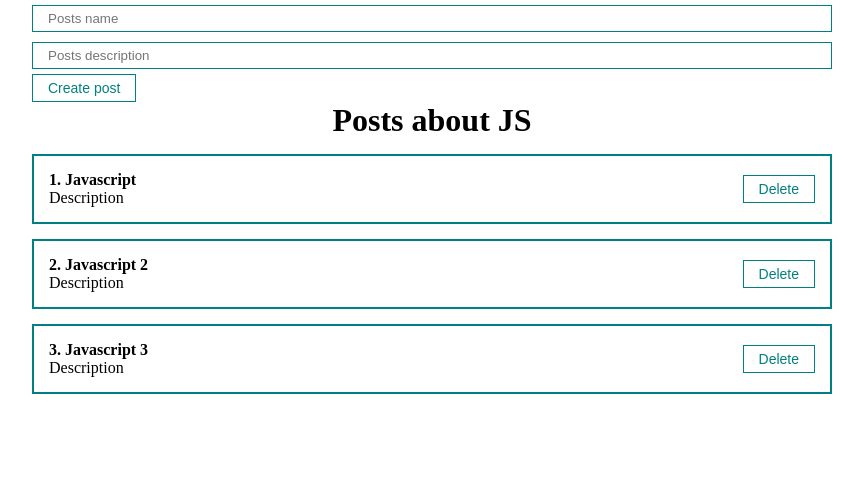
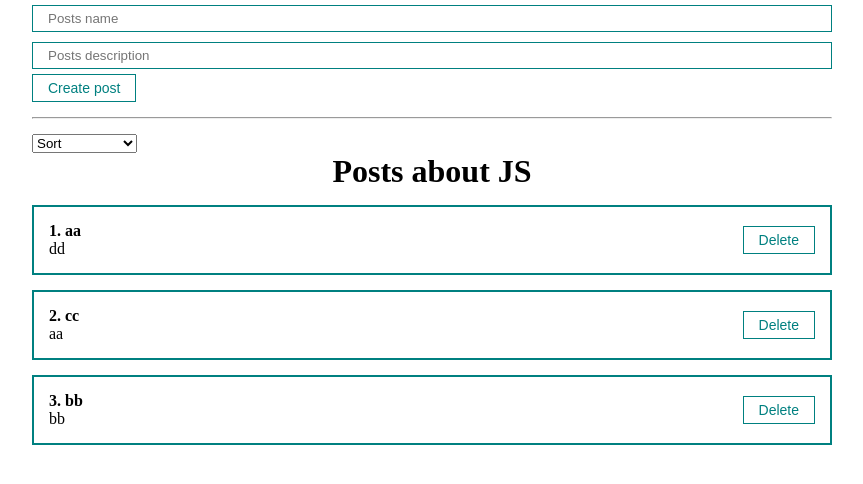
Before and after one commit to andreybakanovsky/React, a React (Create React App) app in the folder react-fund-course/: page / in a window 1280 px wide. Shown: the top 484 px of the page, without its empty margins (208-1071 px from the left). Built offline with nearby package versions, Linux system fonts and the light colour scheme.

Commit message:
3h course - add Sort

```diff
--- a/react-fund-course/src/App.js
+++ b/react-fund-course/src/App.js
@@ -6,14 +6,17 @@
 import PostList from './components/PostList';
 import MyButton from './components/UI/button/MyButton';
 import MyInput from './components/UI/input/MyInput';
+import MySelect from './components/UI/select/MySelect';
+
 import './styles/App.css';
 
 function App() {
   const [posts, setPosts] = useState([
-    { id: 1, title: 'Javascript', body: 'Description' },
-    { id: 2, title: 'Javascript 2', body: 'Description' },
-    { id: 3, title: 'Javascript 3', body: 'Description' },
+    { id: 1, title: 'aa', body: 'dd' },
+    { id: 2, title: 'cc', body: 'aa' },
+    { id: 3, title: 'bb', body: 'bb' },
   ])
+  const [selectedSort, setSelectedSort] = useState('');
 
   function createPost(newPost) {
     setPosts([...posts, newPost]);
@@ -23,16 +26,34 @@
     setPosts(posts.filter(p => p.id !== post.id));
   }
 
+  const sortPosts = (sort) => {
+    setSelectedSort(sort);
+    setPosts([...posts].sort((a, b) => a[sort].localeCompare(b[sort])));
+  }
+
   return (
     <div className="App">
       <PostForm create={createPost} />
+      <hr style={{ margin: '15px 0' }} />
+      {/* Сортировка */}
+      <div>
+        <MySelect
+          value={selectedSort}
+          onChange={sortPosts}
+          defaultValue="Sort"
+          options={[
+            { value: 'title', name: 'by name' },
+            { value: 'body', name: 'by description' }
+          ]}
+        />
+      </div>
       {/* Условная отрисовка */}
       {posts.length !== 0
         ?
-         <PostList remove={removePost} posts={posts} title="Posts about JS" />
+        <PostList remove={removePost} posts={posts} title="Posts about JS" />
         :
-        <h1 style={{textAlign: 'center'}}>
-           Posts not found
+        <h1 style={{ textAlign: 'center' }}>
+          Posts not found
         </h1>
       }
 
--- /dev/null
+++ b/react-fund-course/src/components/UI/select/MySelect.jsx
@@ -0,0 +1,20 @@
+import React from 'react';
+
+const MySelect = ({ options, defaultValue, value, onChange }) => {
+    return (
+        <select
+            value={value}
+            onChange={event => onChange(event.target.value)}
+
+        >
+            <option disabled={true} value="">{defaultValue}</option>
+            {options.map(option =>
+                <option key={option.value} value={option.value}>
+                    {option.name}
+                </option>
+            )}
+        </select>
+    )
+}
+
+export default MySelect;
```
